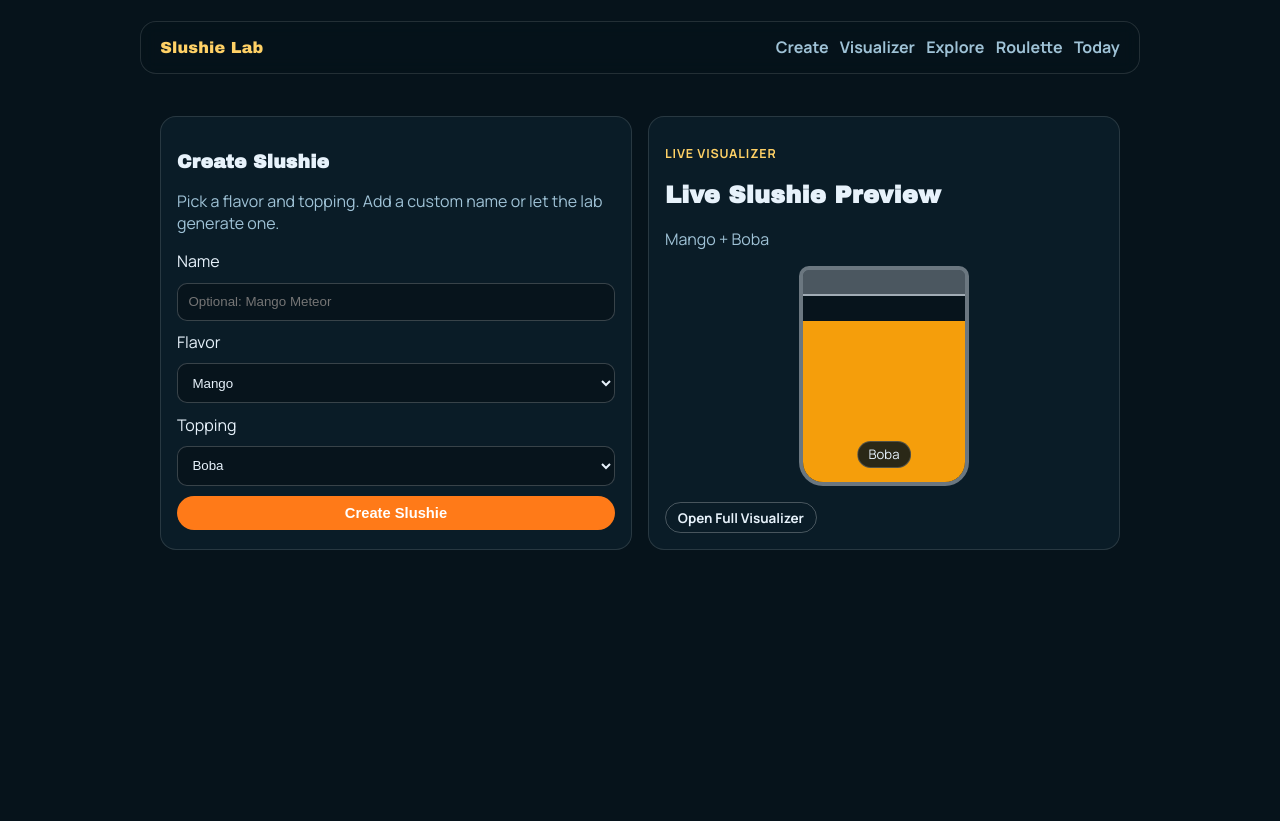
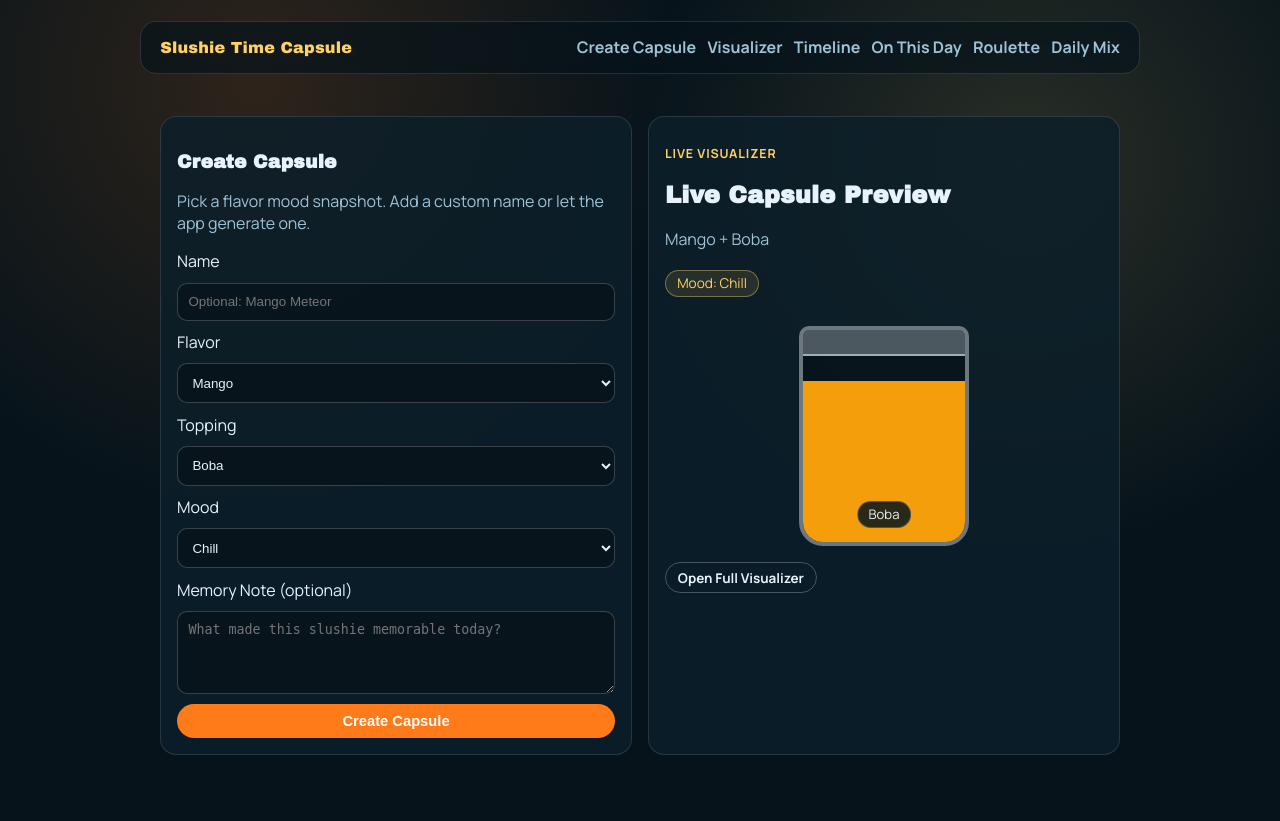
Before and after one commit to 28nitin07/slushies, a Flask app: page /create in a window 1280 px wide. Run offline with Flask 3, Linux system fonts and the light colour scheme.

Commit message:
feat: overhaul into time capsule

```diff
--- a/app.py
+++ b/app.py
@@ -22,6 +22,8 @@ FLAVORS = [
 ]
 
 TOPPINGS = ["Boba", "Jelly", "Ice Cream", "Whipped Cream", "Sprinkles"]
+
+MOODS = ["Chill", "Hyped", "Nostalgic", "Focused", "Chaotic"]
 
 COLOR_MAP = {
     "Mango": "#f59e0b",
@@ -58,12 +60,23 @@ def init_db() -> None:
             name TEXT NOT NULL,
             flavor TEXT NOT NULL,
             topping TEXT NOT NULL,
+            mood TEXT NOT NULL DEFAULT 'Chill',
+            note TEXT NOT NULL DEFAULT '',
             likes INTEGER NOT NULL DEFAULT 0,
             dislikes INTEGER NOT NULL DEFAULT 0,
             created_at TEXT NOT NULL DEFAULT CURRENT_TIMESTAMP
         )
         """
     )
+
+    existing_columns = {
+        row["name"] for row in db.execute("PRAGMA table_info(slushies)").fetchall()
+    }
+    if "mood" not in existing_columns:
+        db.execute("ALTER TABLE slushies ADD COLUMN mood TEXT NOT NULL DEFAULT 'Chill'")
+    if "note" not in existing_columns:
+        db.execute("ALTER TABLE slushies ADD COLUMN note TEXT NOT NULL DEFAULT ''")
+
     db.commit()
 
 
@@ -92,7 +105,16 @@ def index():
     newest = db.execute(
         "SELECT * FROM slushies ORDER BY id DESC LIMIT 3"
     ).fetchall()
-    return render_template("index.html", total=total, newest=newest, color_map=COLOR_MAP)
+    day_seed = datetime.date.today().isoformat()
+    rng = random.Random(day_seed)
+    today_prompt = rng.choice(MOODS)
+    return render_template(
+        "index.html",
+        total=total,
+        newest=newest,
+        color_map=COLOR_MAP,
+        today_prompt=today_prompt,
+    )
 
 
 @app.route("/create", methods=["GET", "POST"])
@@ -101,9 +123,14 @@ def create():
         flavor = request.form.get("flavor", "").strip()
         topping = request.form.get("topping", "").strip()
         name = request.form.get("name", "").strip()
+        mood = request.form.get("mood", "").strip()
+        note = request.form.get("note", "").strip()
 
-        if flavor not in FLAVORS or topping not in TOPPINGS:
-            flash("Choose a valid flavor and topping.", "error")
+        if flavor not in FLAVORS or topping not in TOPPINGS or mood not in MOODS:
+            flash("Choose valid flavor, topping, and mood values.", "error")
+            return redirect(url_for("create"))
+        if len(note) > 280:
+            flash("Memory note must be 280 characters or fewer.", "error")
             return redirect(url_for("create"))
 
         if not name:
@@ -111,17 +138,18 @@ def create():
 
         db = get_db()
         cursor = db.execute(
-            "INSERT INTO slushies (name, flavor, topping) VALUES (?, ?, ?)",
-            (name, flavor, topping),
+            "INSERT INTO slushies (name, flavor, topping, mood, note) VALUES (?, ?, ?, ?, ?)",
+            (name, flavor, topping, mood, note),
         )
         db.commit()
-        flash("Slushie created.", "success")
+        flash("Capsule created.", "success")
         return redirect(url_for("view_slushie", slushie_id=cursor.lastrowid))
 
     return render_template(
         "create.html",
         flavors=FLAVORS,
         toppings=TOPPINGS,
+        moods=MOODS,
         color_map=COLOR_MAP,
     )
 
@@ -146,24 +174,35 @@ def edit_slushie(slushie_id: int):
         name = request.form.get("name", "").strip()
         flavor = request.form.get("flavor", "").strip()
         topping = request.form.get("topping", "").strip()
+        mood = request.form.get("mood", "").strip()
+        note = request.form.get("note", "").strip()
 
-        if not name or flavor not in FLAVORS or topping not in TOPPINGS:
+        if (
+            not name
+            or flavor not in FLAVORS
+            or topping not in TOPPINGS
+            or mood not in MOODS
+        ):
             flash("Provide valid values for all fields.", "error")
+            return redirect(url_for("edit_slushie", slushie_id=slushie_id))
+        if len(note) > 280:
+            flash("Memory note must be 280 characters or fewer.", "error")
             return redirect(url_for("edit_slushie", slushie_id=slushie_id))
 
         db = get_db()
         db.execute(
-            "UPDATE slushies SET name = ?, flavor = ?, topping = ? WHERE id = ?",
-            (name, flavor, topping, slushie_id),
+            "UPDATE slushies SET name = ?, flavor = ?, topping = ?, mood = ?, note = ? WHERE id = ?",
+            (name, flavor, topping, mood, note, slushie_id),
         )
         db.commit()
-        flash("Slushie updated.", "success")
+        flash("Capsule updated.", "success")
         return redirect(url_for("view_slushie", slushie_id=slushie_id))
 
     return render_template(
         "create.html",
         flavors=FLAVORS,
         toppings=TOPPINGS,
+        moods=MOODS,
         color_map=COLOR_MAP,
         slushie=slushie,
         edit_mode=True,
@@ -204,8 +243,26 @@ def delete_slushie(slushie_id: int):
     db = get_db()
     db.execute("DELETE FROM slushies WHERE id = ?", (slushie_id,))
     db.commit()
-    flash("Slushie deleted.", "success")
+    flash("Capsule deleted.", "success")
     return redirect(url_for("explore"))
+
+
+@app.route("/on-this-day")
+def on_this_day():
+    db = get_db()
+    date_key = datetime.date.today().strftime("%m-%d")
+    matches = db.execute(
+        "SELECT * FROM slushies WHERE strftime('%m-%d', created_at) = ? ORDER BY id DESC",
+        (date_key,),
+    ).fetchall()
+
+    chosen = random.choice(matches) if matches else None
+    return render_template(
+        "on_this_day.html",
+        chosen=chosen,
+        total_matches=len(matches),
+        color_map=COLOR_MAP,
+    )
 
 
 @app.route("/roulette")
@@ -229,10 +286,10 @@ def roulette():
 @app.route("/today")
 def today():
     seed = str(datetime.date.today())
-    random.seed(seed)
+    rng = random.Random(seed)
 
-    flavor = random.choice(FLAVORS)
-    topping = random.choice(TOPPINGS)
+    flavor = rng.choice(FLAVORS)
+    topping = rng.choice(TOPPINGS)
 
     slushie = {
         "id": None,
--- a/static/styles.css
+++ b/static/styles.css
@@ -18,7 +18,10 @@ body {
     margin: 0;
     font-family: "Manrope", sans-serif;
     color: var(--text);
-    background-color: var(--bg);
+    background:
+        radial-gradient(circle at 20% 10%, rgba(255, 122, 24, 0.16), transparent 34%),
+        radial-gradient(circle at 80% 20%, rgba(255, 209, 102, 0.14), transparent 32%),
+        var(--bg);
     min-height: 100vh;
 }
 
@@ -255,12 +258,32 @@ a {
 }
 
 .slushie-form input,
-.slushie-form select {
+.slushie-form select,
+.slushie-form textarea {
     border-radius: 10px;
     border: 1px solid rgba(255, 255, 255, 0.2);
     background: rgba(5, 13, 19, 0.5);
     color: var(--text);
     padding: 0.65rem;
+}
+
+.mood-pill {
+    display: inline-flex;
+    width: fit-content;
+    border-radius: 999px;
+    padding: 0.2rem 0.7rem;
+    border: 1px solid rgba(255, 209, 102, 0.4);
+    color: var(--accent-2);
+    background: rgba(255, 209, 102, 0.11);
+    font-size: 0.85rem;
+    margin-top: 0.25rem;
+}
+
+.note-block {
+    border-left: 3px solid rgba(255, 255, 255, 0.25);
+    padding-left: 0.7rem;
+    color: var(--text);
+    margin-top: 0.65rem;
 }
 
 .action-row {
--- a/templates/base.html
+++ b/templates/base.html
@@ -3,7 +3,7 @@
   <head>
     <meta charset="UTF-8" />
     <meta name="viewport" content="width=device-width, initial-scale=1.0" />
-    <title>Slushie Lab</title>
+    <title>Slushie Time Capsule</title>
     <link rel="preconnect" href="https://fonts.googleapis.com" />
     <link rel="preconnect" href="https://fonts.gstatic.com" crossorigin />
     <link
@@ -17,13 +17,14 @@
   </head>
   <body>
     <header class="site-header">
-      <a class="brand" href="{{ url_for('index') }}">Slushie Lab</a>
+      <a class="brand" href="{{ url_for('index') }}">Slushie Time Capsule</a>
       <nav class="site-nav">
-        <a href="{{ url_for('create') }}">Create</a>
+        <a href="{{ url_for('create') }}">Create Capsule</a>
         <a href="{{ url_for('visualizer') }}">Visualizer</a>
-        <a href="{{ url_for('explore') }}">Explore</a>
+        <a href="{{ url_for('explore') }}">Timeline</a>
+        <a href="{{ url_for('on_this_day') }}">On This Day</a>
         <a href="{{ url_for('roulette') }}">Roulette</a>
-        <a href="{{ url_for('today') }}">Today</a>
+        <a href="{{ url_for('today') }}">Daily Mix</a>
       </nav>
     </header>
 
--- a/templates/create.html
+++ b/templates/create.html
@@ -3,8 +3,8 @@
 {% block content %}
 <section class="form-layout">
     <article class="form-section">
-        <h1>{% if edit_mode %}Edit{% else %}Create{% endif %} Slushie</h1>
-        <p class="muted">Pick a flavor and topping. Add a custom name or let the lab generate one.</p>
+        <h1>{% if edit_mode %}Edit{% else %}Create{% endif %} Capsule</h1>
+        <p class="muted">Pick a flavor mood snapshot. Add a custom name or let the app generate one.</p>
 
         <form method="POST" class="slushie-form">
             <label for="name">Name</label>
@@ -29,16 +29,33 @@
                 {% endfor %}
             </select>
 
+            <label for="mood">Mood</label>
+            <select id="mood" name="mood" required>
+                {% for m in moods %}
+                <option value="{{ m }}" {% if slushie and slushie.mood == m %}selected{% endif %}>{{ m }}</option>
+                {% endfor %}
+            </select>
+
+            <label for="note">Memory Note (optional)</label>
+            <textarea
+                id="note"
+                name="note"
+                placeholder="What made this slushie memorable today?"
+                maxlength="280"
+                rows="4"
+            >{{ slushie.note if slushie else '' }}</textarea>
+
             <button class="button primary" type="submit">
-                {% if edit_mode %}Save Changes{% else %}Create Slushie{% endif %}
+                {% if edit_mode %}Save Changes{% else %}Create Capsule{% endif %}
             </button>
         </form>
     </article>
 
     <article class="visualizer-panel">
         <p class="eyebrow">Live Visualizer</p>
-        <h2 id="viz-name">{{ slushie.name if slushie else 'Live Slushie Preview' }}</h2>
+        <h2 id="viz-name">{{ slushie.name if slushie else 'Live Capsule Preview' }}</h2>
         <p class="muted" id="viz-meta">{{ (slushie.flavor if slushie else flavors[0]) }} + {{ (slushie.topping if slushie else toppings[0]) }}</p>
+        <p class="mood-pill" id="viz-mood">Mood: {{ slushie.mood if slushie else moods[0] }}</p>
 
         <div class="cup">
             <div class="cup-lid"></div>
@@ -60,6 +77,8 @@
     const cupFill = document.getElementById("cup-fill");
     const cupLabel = document.getElementById("cup-label");
     const openVisualizer = document.getElementById("open-visualizer");
+    const moodInput = document.getElementById("mood");
+    const vizMood = document.getElementById("viz-mood");
 
     const colorMap = {
         "Mango": "#f59e0b",
@@ -72,12 +91,14 @@
     };
 
     function updateVisualizer() {
-        const name = (nameInput.value || "Live Slushie Preview").trim();
+        const name = (nameInput.value || "Live Capsule Preview").trim();
         const flavor = flavorInput.value;
         const topping = toppingInput.value;
+        const mood = moodInput.value;
 
-        vizName.textContent = name || "Live Slushie Preview";
+        vizName.textContent = name || "Live Capsule Preview";
         vizMeta.textContent = `${flavor} + ${topping}`;
+        vizMood.textContent = `Mood: ${mood}`;
         cupFill.style.backgroundColor = colorMap[flavor] || "#9ca3af";
         cupLabel.textContent = topping;
 
@@ -89,7 +110,7 @@
         openVisualizer.href = `{{ url_for('visualizer') }}?${params.toString()}`;
     }
 
-    [nameInput, flavorInput, toppingInput].forEach((el) => {
+    [nameInput, flavorInput, toppingInput, moodInput].forEach((el) => {
         el.addEventListener("input", updateVisualizer);
         el.addEventListener("change", updateVisualizer);
     });
```
Also changed, not shown: templates/explore.html (+8 -3 lines), templates/index.html (+19 -13 lines), templates/on_this_day.html (added, +30 -0 lines), templates/slushie.html (+9 -2 lines), templates/visualizer.html (+4 -4 lines), README.md.
